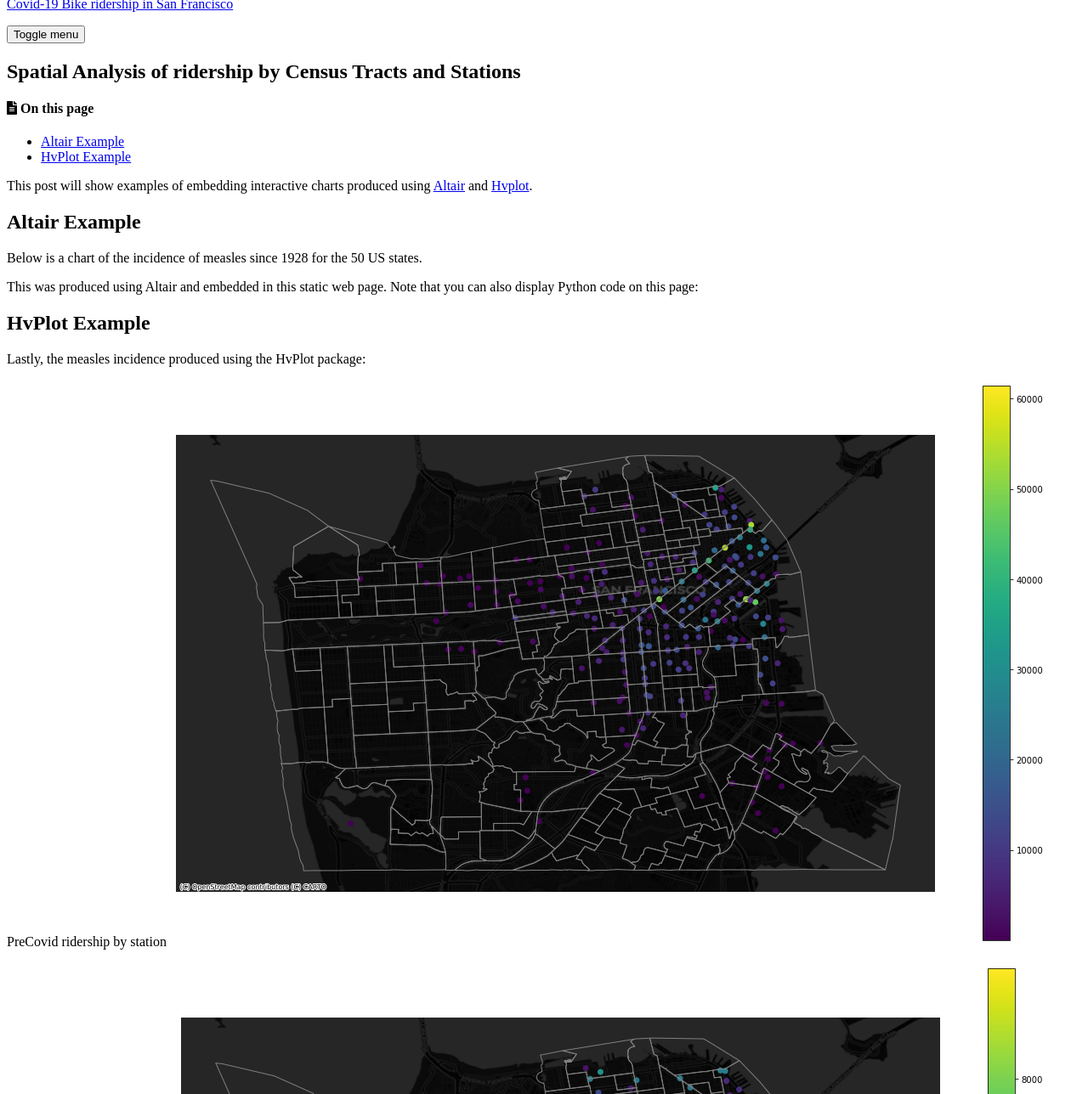
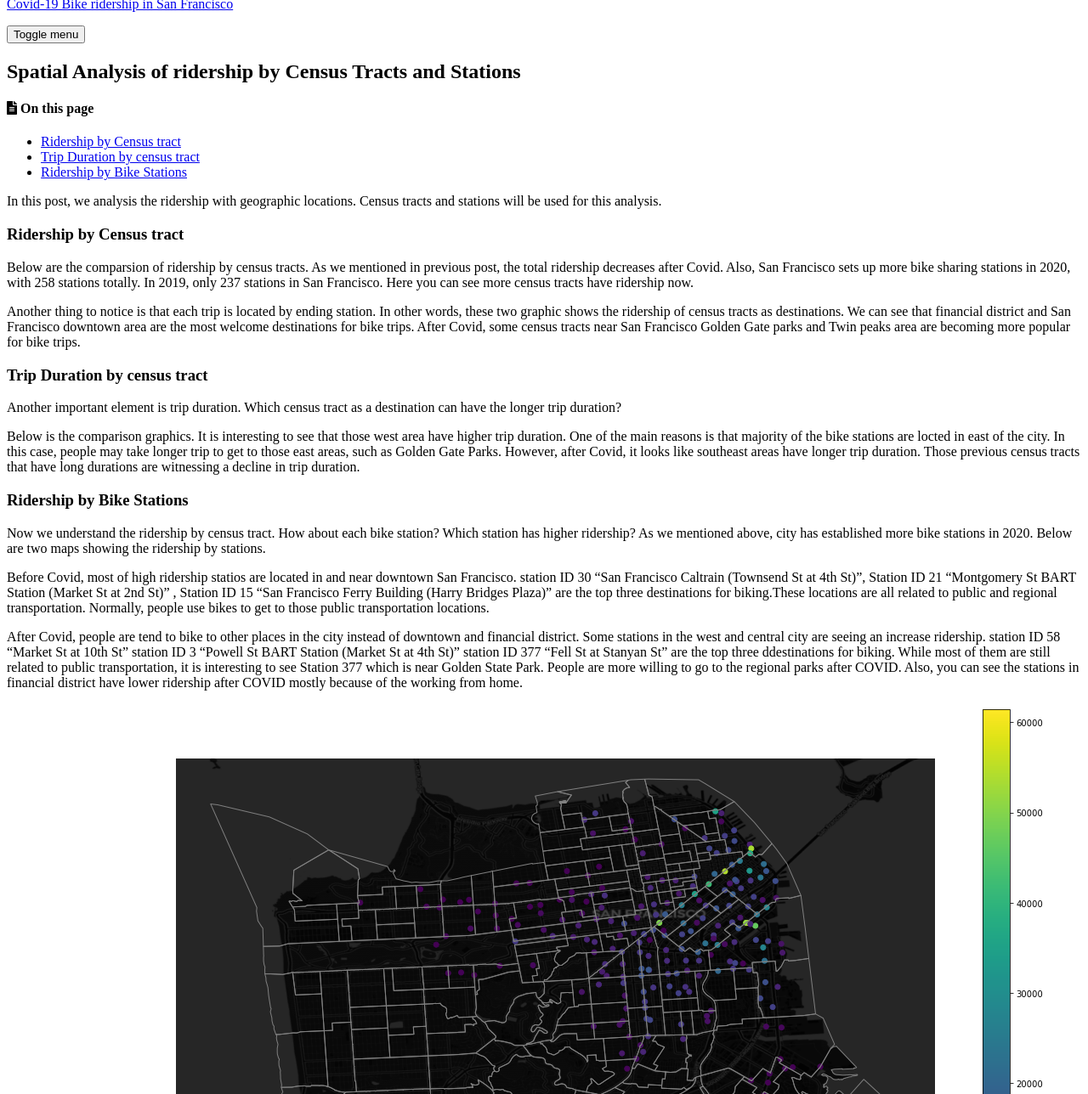
Before and after one commit to djzzhu/MUSA_550_FINAL, a Jekyll site: the page built from _posts/2019-04-13-measles-charts.md, in a window 1280 px wide and 1400 px high, cut to the strip 112-1400 px from the top of the window. Shown: the whole strip at 85% size. Built offline with Jekyll 4.4.1, drawn with Linux system fonts in a browser that asks for light colours; cached includes are drawn as plain includes; nearby versions of some CDN libraries.

Commit message:
Update 2019-04-13-measles-charts.md

```diff
--- a/_posts/2019-04-13-measles-charts.md
+++ b/_posts/2019-04-13-measles-charts.md
@@ -16,23 +16,41 @@ toc: true
 toc_sticky: true
 ---
 
-This post will show examples of embedding interactive charts produced using [Altair](https://altair-viz.github.io) and [Hvplot](https://hvplot.pyviz.org/).
+In this post, we analysis the ridership with geographic locations. Census tracts and stations will be used for this analysis.
 
-## Altair Example
+# Ridership by Census tract
 
-Below is a chart of the incidence of measles since 1928 for the 50 US states.
+Below are the comparsion of ridership by census tracts. As we mentioned in previous post, the total ridership decreases after Covid. Also, San Francisco sets up more bike sharing stations in 2020, with 258 stations totally. In 2019, only 237 stations in San Francisco. Here you can see more census tracts have ridership now.
 
-This was produced using Altair and embedded in this static web page. Note that you can also display Python code on this page:
-
-
-## HvPlot Example
-
-Lastly, the measles incidence produced using the HvPlot package:
+Another thing to notice is that each trip is located by ending station. In other words, these two graphic shows the ridership of census tracts as destinations. We can see that financial district and San Francisco downtown area are the most welcome destinations for bike trips. After Covid, some census tracts near San Francisco Golden Gate parks and Twin peaks area are becoming more popular for bike trips.
 
 <div id="hv-chart-1"></div>
 <div id="hv-chart-2"></div>
+
+# Trip Duration by census tract
+
+Another important element is trip duration. Which census tract as a destination can have the longer trip duration?
+
+Below is the comparison graphics. It is interesting to see that those west area have higher trip duration. One of the main reasons is that majority of the bike stations are locted in east of the city. In this case, people may take longer trip to get to those east areas, such as Golden Gate Parks. However, after Covid, it looks like southeast areas have longer trip duration. Those previous census tracts that have long durations are witnessing a decline in trip duration.
+
 <div id="hv-chart-3"></div>
 <div id="hv-chart-4"></div>
+
+# Ridership by Bike Stations
+
+Now we understand the ridership by census tract. How about each bike station? Which station has higher ridership? As we mentioned above, city has established more bike stations in 2020. Below are two maps showing the ridership by stations.
+
+Before Covid, most of high ridership statios are located in and near downtown San Francisco.
+    station ID 30 "San Francisco Caltrain (Townsend St at 4th St)",
+    Station ID 21 "Montgomery St BART Station (Market St at 2nd St)" ,
+    Station ID 15 "San Francisco Ferry Building (Harry Bridges Plaza)"
+are the top three destinations for biking.These locations are all related to public and regional transportation. Normally, people use bikes to get to those public transportation locations.
+
+After Covid, people are tend to bike to other places in the city instead of downtown and financial district. Some stations in the west and central city are seeing an increase ridership.
+    station ID 58 "Market St at 10th St"
+    station ID 3 "Powell St BART Station (Market St at 4th St)"
+    station ID 377 "Fell St at Stanyan St"
+are the top three ddestinations for biking. While most of them are still related to public transportation, it is interesting to see Station 377 which is near Golden State Park. People are more willing to go to the regional parks after COVID. Also, you can see the stations in financial district have lower ridership after COVID mostly because of the working from home.
 
 PreCovid ridership by station
 ![PreCovid ridership by station]({{ site.url }}{{ site.baseurl }}/assets/images/PreCovid ridership by station.png)
```
